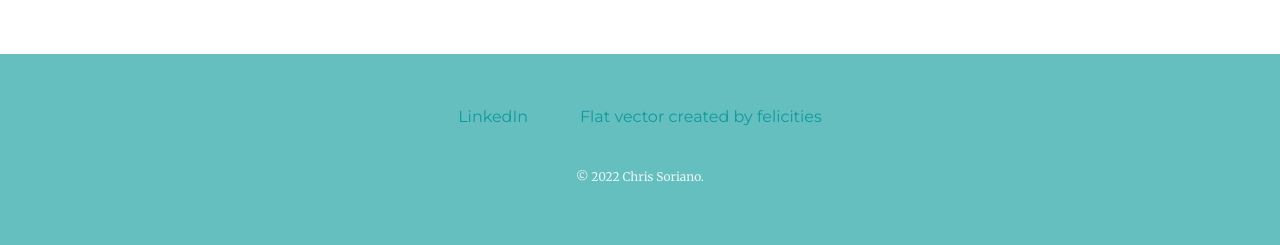
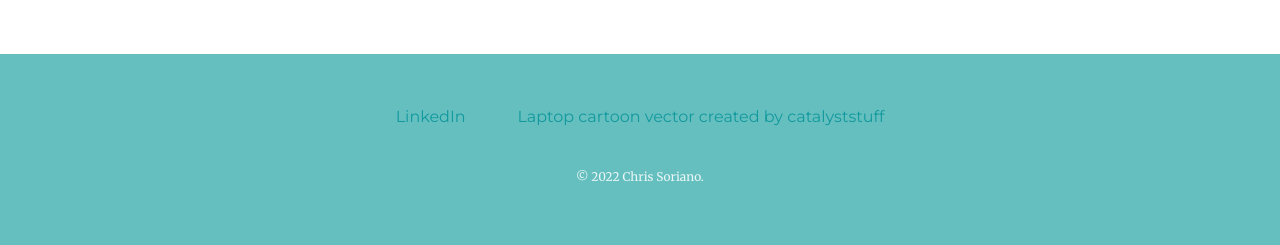
Before and after one commit to chedark12/personal-site, a Flask app: page / in a window 1280 px wide. Shown: the part 2280-2525 px from the top of the page. Run offline with Flask 2, Linux system fonts and the light colour scheme; data that the repository does not hold is empty; some libraries are stand-ins or nearby versions.

Commit message:
changed footer credits for vector

```diff
--- a/templates/footer.html
+++ b/templates/footer.html
@@ -5,7 +5,7 @@
         <a class="footer-link" href="https://www.linkedin.com/in/csoriano95/" target="_blank">LinkedIn</a>
       </li>
       <li class="list-inline-item">
-        <a href="https://www.freepik.com/vectors/flat" target="_blank">Flat vector created by felicities</a>
+        <a href="https://www.freepik.com/vectors/laptop-cartoon" target="_blank">Laptop cartoon vector created by catalyststuff</a>
       </li>
     </ul>
    </div>
```
